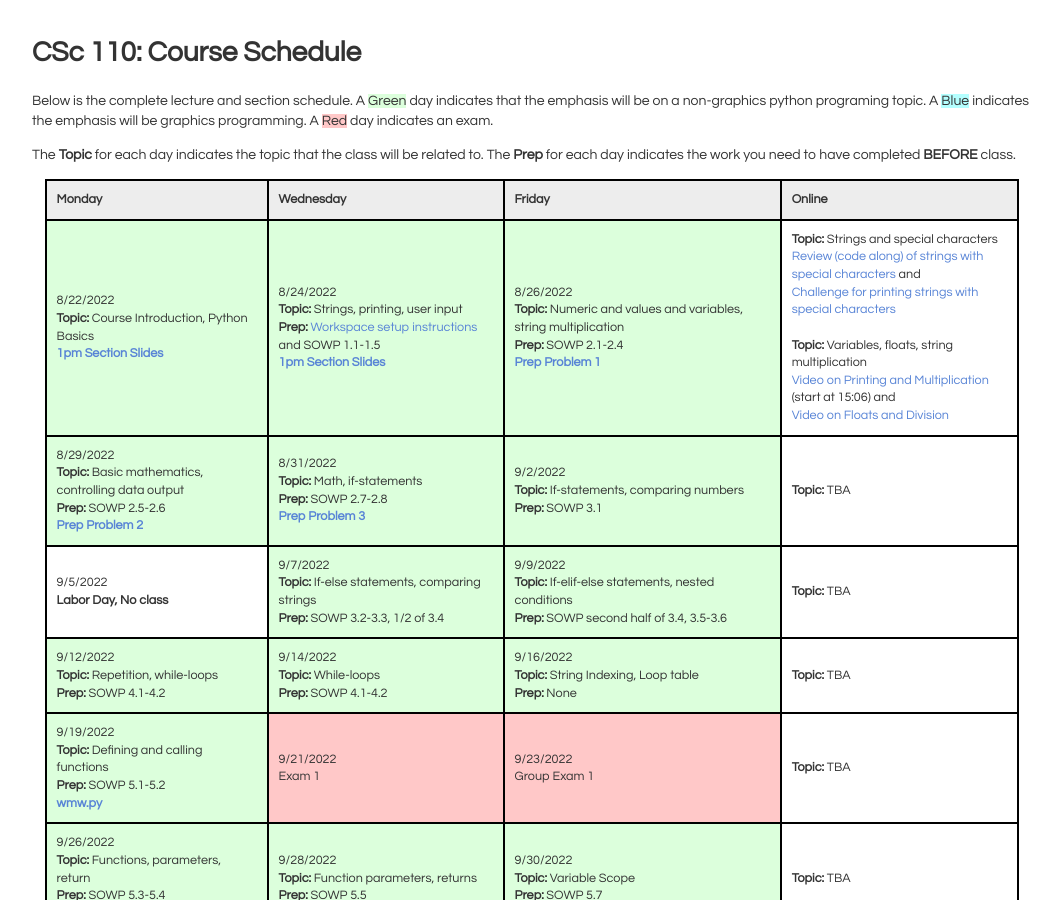
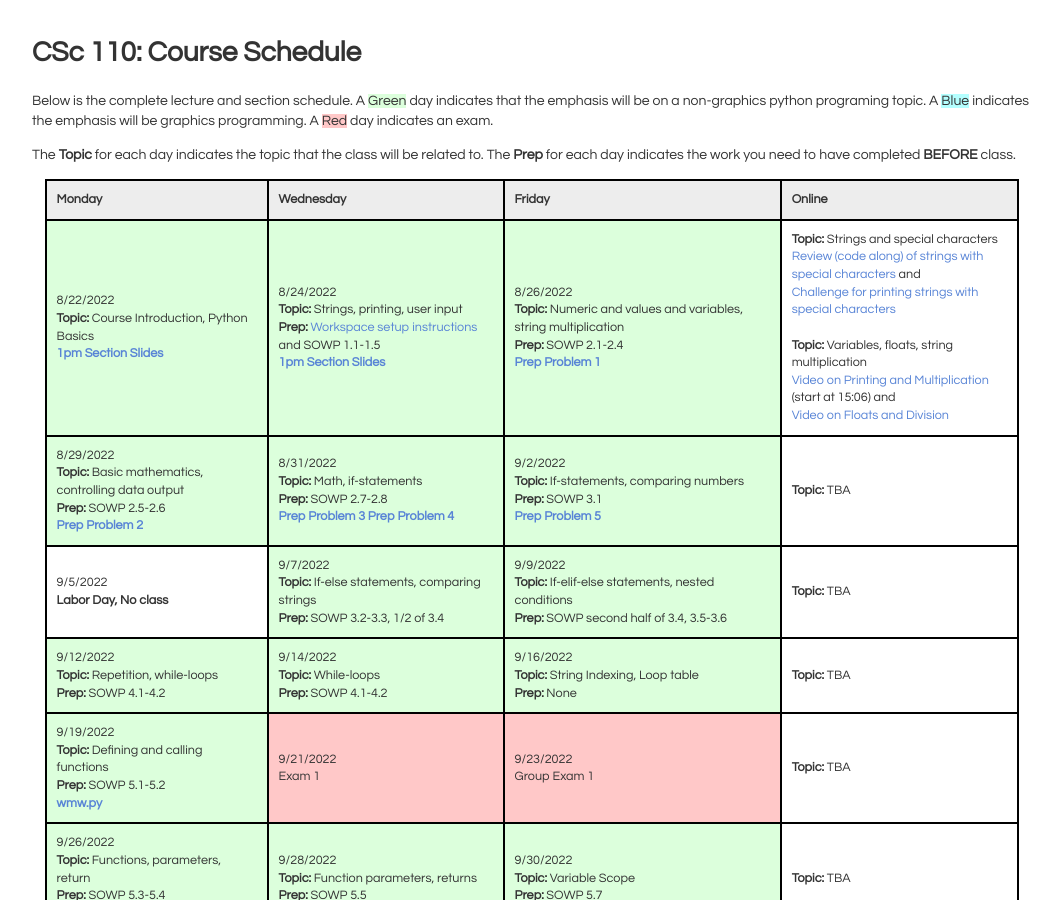
Before and after one commit to bddicken/cs110fall2022website, a Jekyll site: the page built from schedule/index.md, in a window 1280 px wide and 900 px high. Shown: the whole window, without its empty margins (108-1168 px from the left). Built offline with Jekyll 4.4.1, drawn with Linux system fonts in a browser that asks for light colours.

Commit message:
Add preps 4 and 5 to scheudle

```diff
--- a/schedule/index.md
+++ b/schedule/index.md
@@ -89,11 +89,13 @@ The <b>Prep</b> for each day indicates the work you need to have completed <b>BE
     <b>Topic:</b> Math, if-statements<br/>
     <b>Prep:</b> SOWP 2.7-2.8 <br/>
     <a href="../preps/03/"><b>Prep Problem 3</b></a>
+    <a href="../preps/04/"><b>Prep Problem 4</b></a> <br/>
   </td>
   <td class="topic-general">
     9/2/2022 <br/>
     <b>Topic:</b> If-statements, comparing numbers <br/>
     <b>Prep:</b> SOWP 3.1 <br/>
+    <a href="../preps/05/"><b>Prep Problem 5</b></a> <br/>
   </td>
   <td class="">
     <b>Topic:</b> TBA
```
